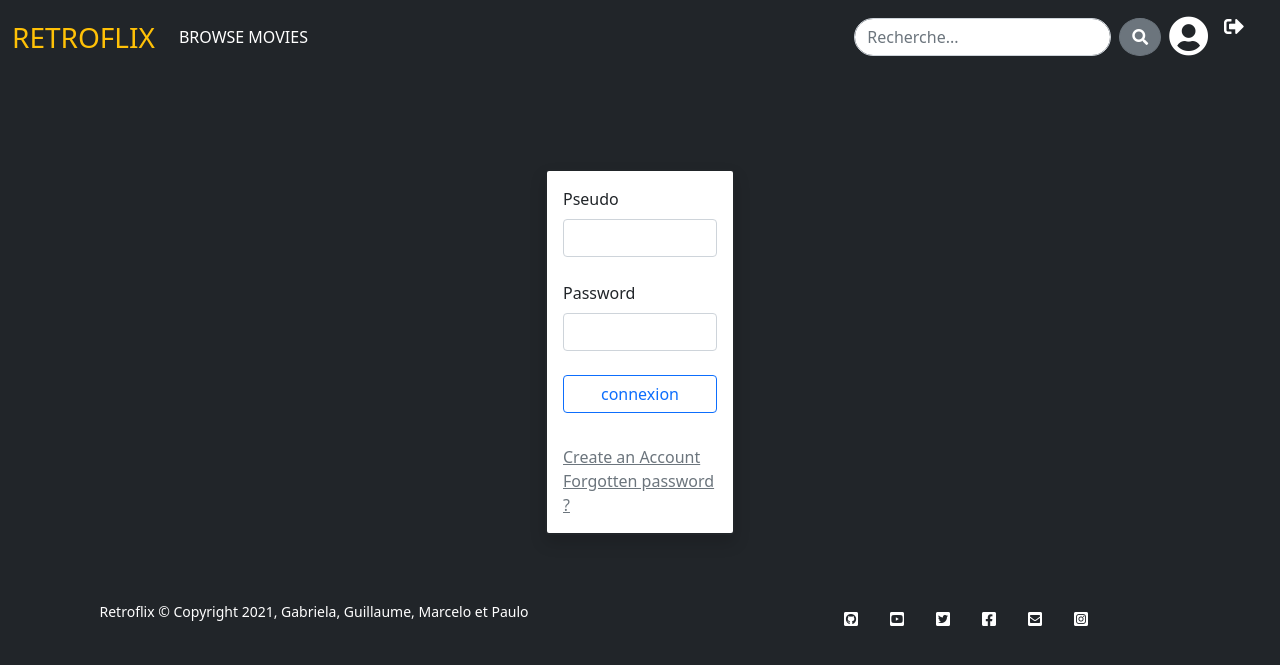
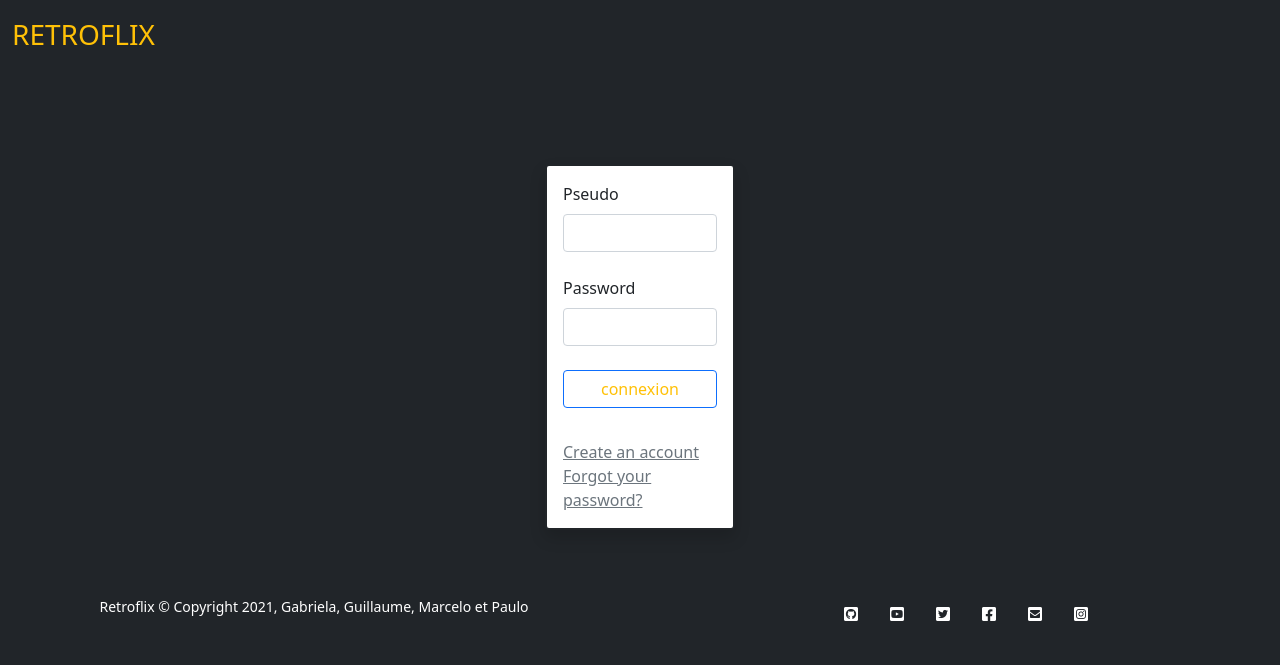
Before and after one commit to paulolvsn/retroflix, a PHP site: page /users/sign-in.php in a window 1280 px wide. Shown: the top 665 px of the page. Run offline with PHP 8.4, Linux system fonts and the light colour scheme; the visitor is signed in with stand-in values (Sample User, id 1); some libraries are stand-ins or nearby versions.

Commit message:
some changes

```diff
--- a/base/comments.php
+++ b/base/comments.php
@@ -1,5 +1,5 @@
 <div class="container-fluid" id='comments'>
-    <h2 class='fs-2 p-5'>Commentaires</h2>
+    <h2 class='fs-2 p-5 text-warning'>COMMENTAIRES</h2>
     <?php
         if(isset($_POST['text'])) {
             $date = date("Y-m-d");
@@ -61,7 +61,7 @@
                             <label class='fs-4' for='comment'>Auteur: $pseudo</label>
                             <textarea class='form-control' id='comment' name='text' rows='4' cols='50'></textarea>
                         </div>
-                        <button type='submit' class='btn btn-primary my-1' name='addComment' value=$user_id>Submit</button>
+                        <button type='submit' class='btn btn-dark my-1' name='addComment' value=$user_id>Submit</button>
                     </form>
                 </div>
             </div>
--- a/base/film.php
+++ b/base/film.php
@@ -37,7 +37,7 @@
                         echo "
                             <div class='card-header text-center'>
                                 <h2 class='card-title'>$title</h2>
-                                <h3 class='card-title'>$original_title</h3>
+                                <h3 class='card-title'><i>$original_title</i></h3>
                             </div>
                             <div class='card-body'>
                                 <div class='row'>
@@ -56,8 +56,8 @@
                                         </ul>
                                     </div>
                                     <div class='col-12 col-md-6'>
-                                        <h4>Synopsis</h4>
-                                        <p class='p-3'>$overview</p>
+                                        <h4 class='text-warning'>SYNOPSIS</h4>
+                                        <p>$overview</p>
                                         <div class='row'>
                         ";
                         if(isset($_SESSION['pseudo'])) {
--- a/base/footer.php
+++ b/base/footer.php
@@ -9,7 +9,7 @@
         <li class="nav-item"><a class="nav-link text-white" href="http://www.youtube.com"><i class="fab fa-youtube-square"></i></a></li>
         <li class="nav-item"><a class="nav-link text-white" href="http://www.twitter.com"><i class="fab fa-twitter-square"></i></a></li>
         <li class="nav-item"><a class="nav-link text-white" href="http://www.facebook.com"><i class="fab fa-facebook-square"></i></a></li>
-        <li class="nav-item"><a class="nav-link text-white" href="mailto:retroflix@flix.com"><i class="fas fa-envelope-square"></i></a></a></li>
+        <li class="nav-item"><a class="nav-link text-white" href="mailto:info.retroflix@gmail.com"><i class="fas fa-envelope-square"></i></a></a></li>
         <li class="nav-item"><a class="nav-link text-white" href="http://www.instagram.com"><i class="fab fa-instagram-square"></i></a></li>
       </ul>
     </div>
--- a/users/sign-in.php
+++ b/users/sign-in.php
@@ -8,9 +8,11 @@
         include "../base/head.php";
     ?>
     <body class="bg-dark text-white">
-        <?php
-            include "../base/header.php";
-        ?>
+    <header>
+  <nav class="navbar navbar-expand-lg navbar-dark">
+    <div class="container-fluid">
+      <a class="navbar-brand text-warning fs-3" href="/index.php">RETROFLIX</a>
+      </header>
         <main class="container-fluid">
 
 
@@ -33,10 +35,10 @@
                             <input class="form-control"  type="password" name="password">
                             <br>
                             <div class="d-grid gap-2">
-                                <input class="btn btn-outline-primary btn-block"  type="submit" value="connexion"><br>
+                                <input class="btn btn-outline-primary btn-block text-warning"  type="submit" value="connexion"><br>
                             </div>
-                            <a class="link-secondary" href="create-account.php">Create an Account</a>
-                            <a class="link-secondary" href="password-recovery-form.php">Forgotten password ?</a><br>
+                            <a class="link-secondary" href="create-account.php">Create an account</a>
+                            <a class="link-secondary" href="password-recovery-form.php">Forgot your password?</a><br>
                         </form>
                     </div>
                 </div>
```
